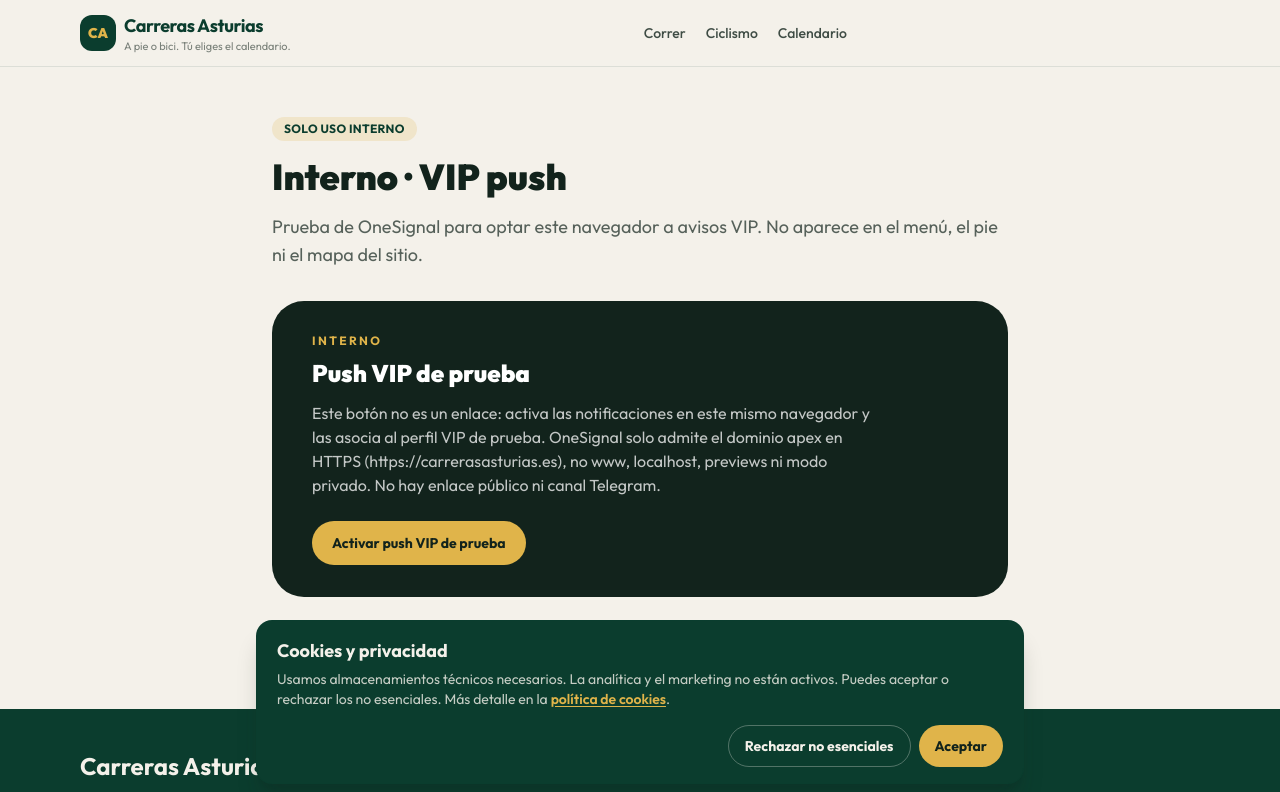
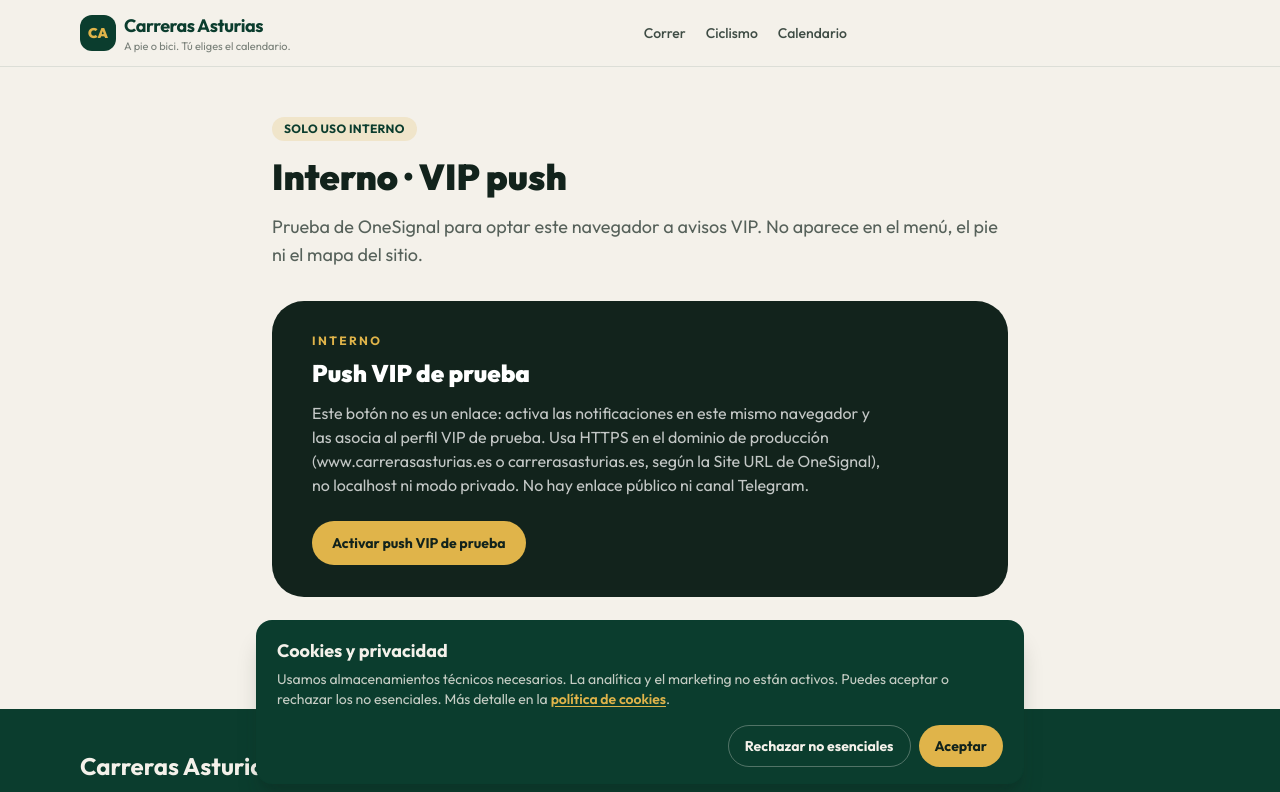
Before and after one commit to igle81/carreras-asturias, a Next.js app: page /interno/vip-push in a window 1280 px wide. Shown: the top 792 px of the page. Built offline with nearby package versions, Linux system fonts and the light colour scheme; no server answers; the database is empty.

Commit message:
fix: stop www VIP push redirect after OneSignal Site URL is www
Remove the client redirect and apex-only fallback link so Javier can finish the permission prompt on www.carrerasasturias.es. Copy and origin error mapping now prefer www and mention both hosts if Site URL matches.

```diff
--- a/components/vip-push-test.tsx
+++ b/components/vip-push-test.tsx
@@ -1,12 +1,9 @@
 "use client";
 
-import { useEffect, useState } from "react";
+import { useState } from "react";
 import {
-  ONESIGNAL_SITE_ORIGIN,
   VIP_TEST_EXTERNAL_ID,
-  apexHrefFromLocation,
   initOneSignal,
-  isWwwHostname,
   permissionDeniedMessage,
   pushUnsupportedMessage,
   toErrorMessage,
@@ -31,14 +28,6 @@ async function permissionGranted(
 
 export function VipPushTest() {
   const [status, setStatus] = useState<Status>({ kind: "idle" });
-  const [wwwApexHref, setWwwApexHref] = useState<string | null>(null);
-
-  useEffect(() => {
-    if (!isWwwHostname(window.location.hostname)) return;
-    const apexHref = apexHrefFromLocation(window.location);
-    setWwwApexHref(apexHref);
-    window.location.replace(apexHref);
-  }, []);
 
   async function handleActivate() {
     if (status.kind === "working") return;
@@ -75,21 +64,11 @@ export function VipPushTest() {
       <h2 className="mt-2 font-display text-2xl font-black">Push VIP de prueba</h2>
       <p className="mt-3 max-w-xl text-white/75">
         Este botón no es un enlace: activa las notificaciones en este mismo
-        navegador y las asocia al perfil VIP de prueba. OneSignal solo admite el
-        dominio apex en HTTPS ({ONESIGNAL_SITE_ORIGIN}), no www, localhost,
-        previews ni modo privado. No hay enlace público ni canal Telegram.
+        navegador y las asocia al perfil VIP de prueba. Usa HTTPS en el dominio
+        de producción (www.carrerasasturias.es o carrerasasturias.es, según la
+        Site URL de OneSignal), no localhost ni modo privado. No hay enlace
+        público ni canal Telegram.
       </p>
-
-      {wwwApexHref ? (
-        <p className="mt-4 text-sm">
-          <a
-            href={wwwApexHref}
-            className="font-semibold text-gold underline underline-offset-2"
-          >
-            Abrir en dominio correcto
-          </a>
-        </p>
-      ) : null}
 
       <button
         type="button"
--- a/lib/onesignal-web.ts
+++ b/lib/onesignal-web.ts
@@ -3,22 +3,10 @@ export const ONESIGNAL_APP_ID = "12796c96-a5cd-4db3-af58-584c429ce188";
 /** vip_subscribers.id for Javier — internal test only. */
 export const VIP_TEST_EXTERNAL_ID = "60040074-3197-4584-855c-82f40ee8770e";
 
-/** Matches OneSignal dashboard Site URL (apex, no www). */
-export const ONESIGNAL_SITE_ORIGIN = "https://carrerasasturias.es";
+/** Preferred Site URL host. Apex also works if OneSignal Site URL matches. */
+export const ONESIGNAL_PREFERRED_ORIGIN = "https://www.carrerasasturias.es";
 export const VIP_PUSH_TEST_PATH = "/interno/vip-push";
-export const VIP_PUSH_TEST_APEX_URL = `${ONESIGNAL_SITE_ORIGIN}${VIP_PUSH_TEST_PATH}`;
-
-export function isWwwHostname(hostname: string): boolean {
-  return hostname.toLowerCase().startsWith("www.");
-}
-
-export function apexHrefFromLocation(location: {
-  pathname: string;
-  search: string;
-  hash: string;
-}): string {
-  return `${ONESIGNAL_SITE_ORIGIN}${location.pathname}${location.search}${location.hash}`;
-}
+export const VIP_PUSH_TEST_PREFERRED_URL = `${ONESIGNAL_PREFERRED_ORIGIN}${VIP_PUSH_TEST_PATH}`;
 
 export const ONESIGNAL_SDK_SRC =
   "https://cdn.onesignal.com/sdks/web/v16/OneSignalSDK.page.js";
@@ -151,10 +139,10 @@ export function toErrorMessage(error: unknown): string {
   const lower = raw.toLowerCase();
 
   if (lower.includes("can only be used on")) {
-    return `OneSignal solo admite el dominio apex. Abre ${VIP_PUSH_TEST_APEX_URL} (sin www) e inténtalo de nuevo.`;
+    return `OneSignal no admite este origen. Abre ${VIP_PUSH_TEST_PREFERRED_URL} (HTTPS; www o apex según la Site URL) e inténtalo de nuevo.`;
   }
   if (lower.includes("not configured for web push")) {
-    return "OneSignal no tiene web push para este origen. Haz la prueba en https://carrerasasturias.es (HTTPS, no modo privado).";
+    return `OneSignal no tiene web push para este origen. Haz la prueba en ${VIP_PUSH_TEST_PREFERRED_URL} (HTTPS; www o apex según la Site URL, no modo privado).`;
   }
   if (lower.includes("the app id is not valid") || lower.includes("invalid app id")) {
     return "El App ID de OneSignal no es válido.";
```
